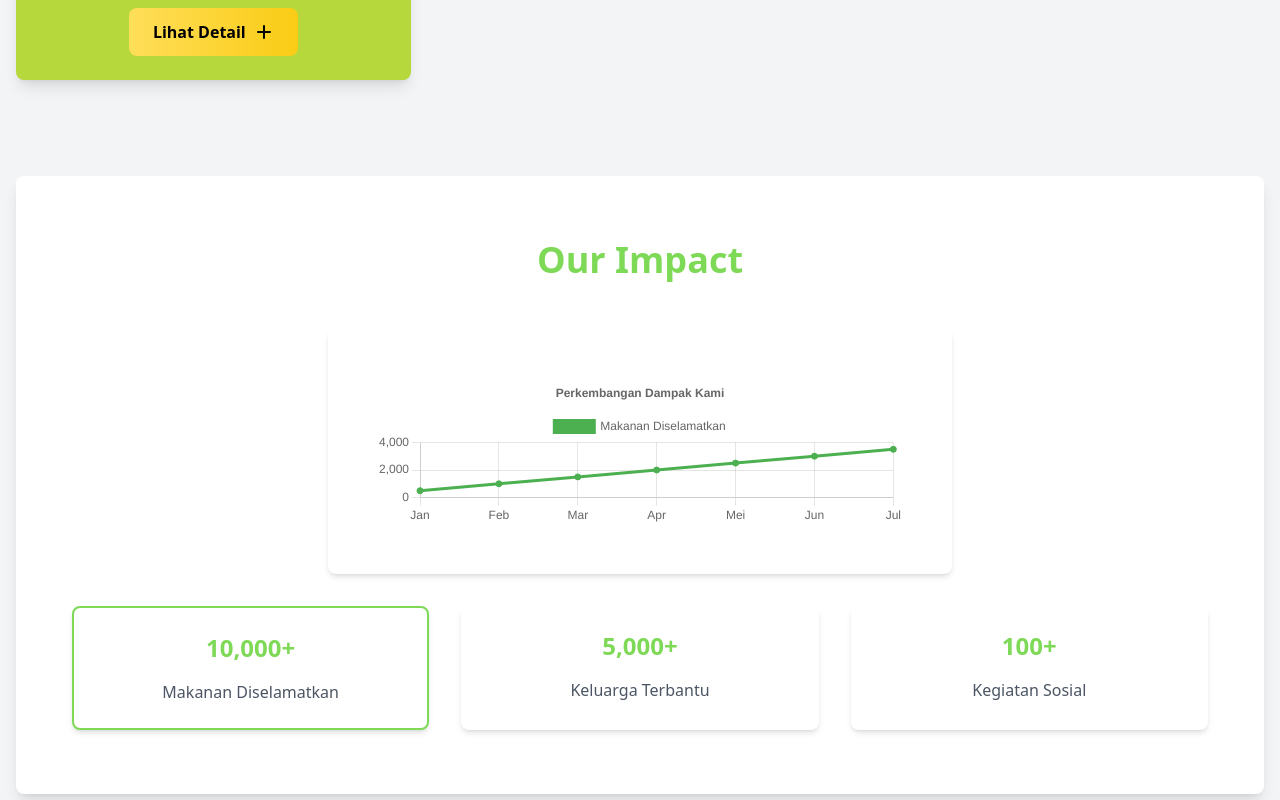
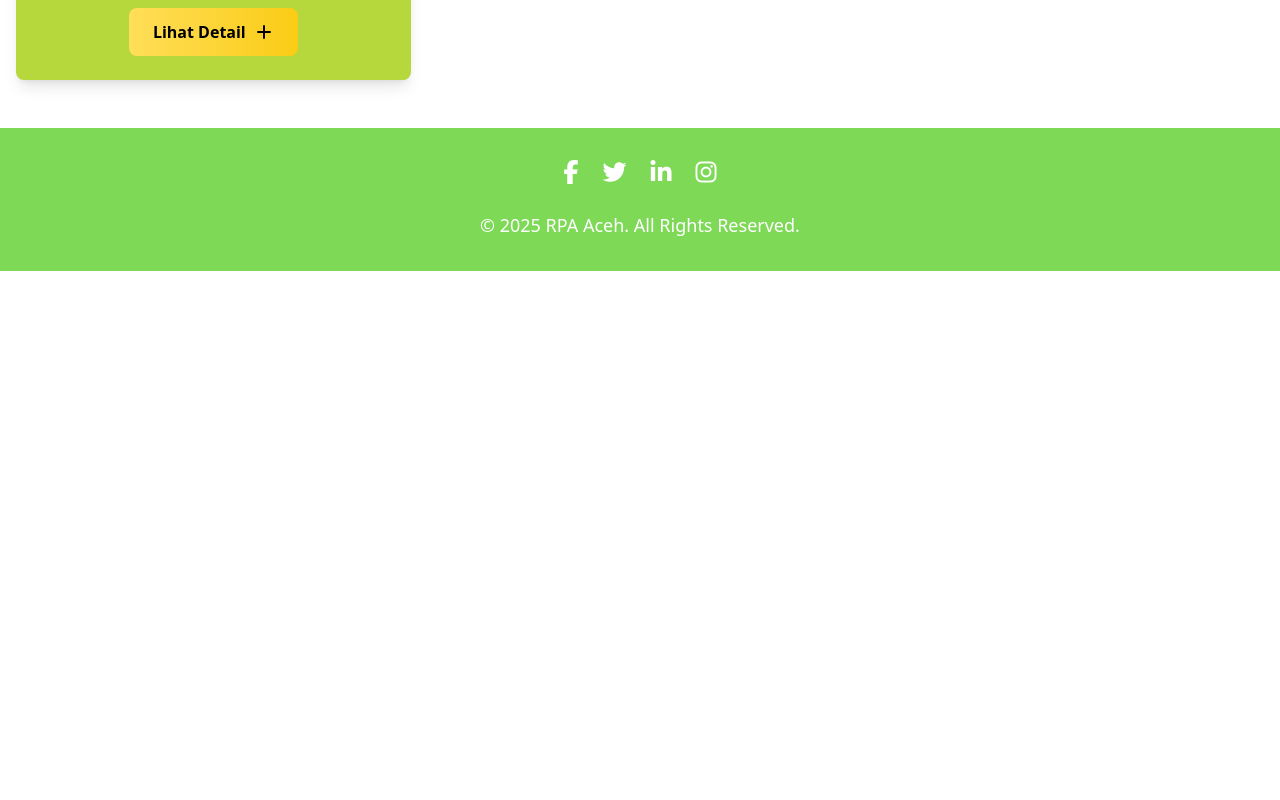
Before and after one commit to aslamabdika18/RpaFrontend, a Vue app: page /programs in a window 1280 px wide. Shown: the part 780-1580 px from the top of the page. After the commit the page ends 1051 px from the top, so only its background shows below. Built offline with nearby package versions, Linux system fonts and the light colour scheme.

Commit message:
menambah efek smooth scroll ketika di klik tombol detail

```diff
--- a/src/components/ProgramCard.vue
+++ b/src/components/ProgramCard.vue
@@ -57,7 +57,3 @@ const openDetail = () => {
   emit('open-detail', props.id)
 }
 </script>
-
-<style scoped>
-/* Custom styles can be added here if needed */
-</style>
--- a/src/views/ProgramsView.vue
+++ b/src/views/ProgramsView.vue
@@ -1,5 +1,5 @@
 <template>
-  <div class="min-h-screen bg-grey-100">
+  <div class="min-h-screen bg-white">
     <!-- Header Section -->
     <div class="bg-primary text-white py-12 text-center">
       <h1 class="text-4xl font-bold mt-16">Program Kami</h1>
@@ -42,7 +42,7 @@
     </div>
 
     <!-- Detail Program Section -->
-    <div v-if="selectedProgram" class="container mx-auto px-4 py-12 max-w-7xl">
+    <div v-if="selectedProgram" id="detail-section" class="container mx-auto px-4 py-12 max-w-7xl">
       <div class="bg-secondary rounded-lg shadow-lg p-8">
         <h2 class="text-2xl font-bold text-black">{{ selectedProgram.title }}</h2>
         <p class="mt-4 text-gray-700">{{ selectedProgram.description }}</p>
@@ -58,16 +58,12 @@
         </div>
       </div>
     </div>
-    <div class="container mx-auto px-4 py-12 max-w-7xl">
-    <CompoImpact />
-  </div>
   </div>
 </template>
 
 <script setup>
-import { ref } from "vue";
+import { ref, nextTick } from "vue";
 import ProgramCard from "@/components/ProgramCard.vue";
-import CompoImpact from "@/components/CompoImpact.vue";
 
 // State untuk program yang dipilih
 const selectedProgram = ref(null);
@@ -120,9 +116,17 @@ const programs = [
   },
 ];
 
-// Method untuk menampilkan detail program
+// Method untuk menampilkan detail program dan scroll ke detail
 const handleOpenDetail = (id) => {
   selectedProgram.value = programs.find((p) => p.id === id);
+
+  // Gunakan nextTick untuk memastikan DOM sudah di-render sebelum melakukan scroll
+  nextTick(() => {
+    const detailSection = document.getElementById("detail-section");
+    if (detailSection) {
+      detailSection.scrollIntoView({ behavior: "smooth" });
+    }
+  });
 };
 </script>
 
```
